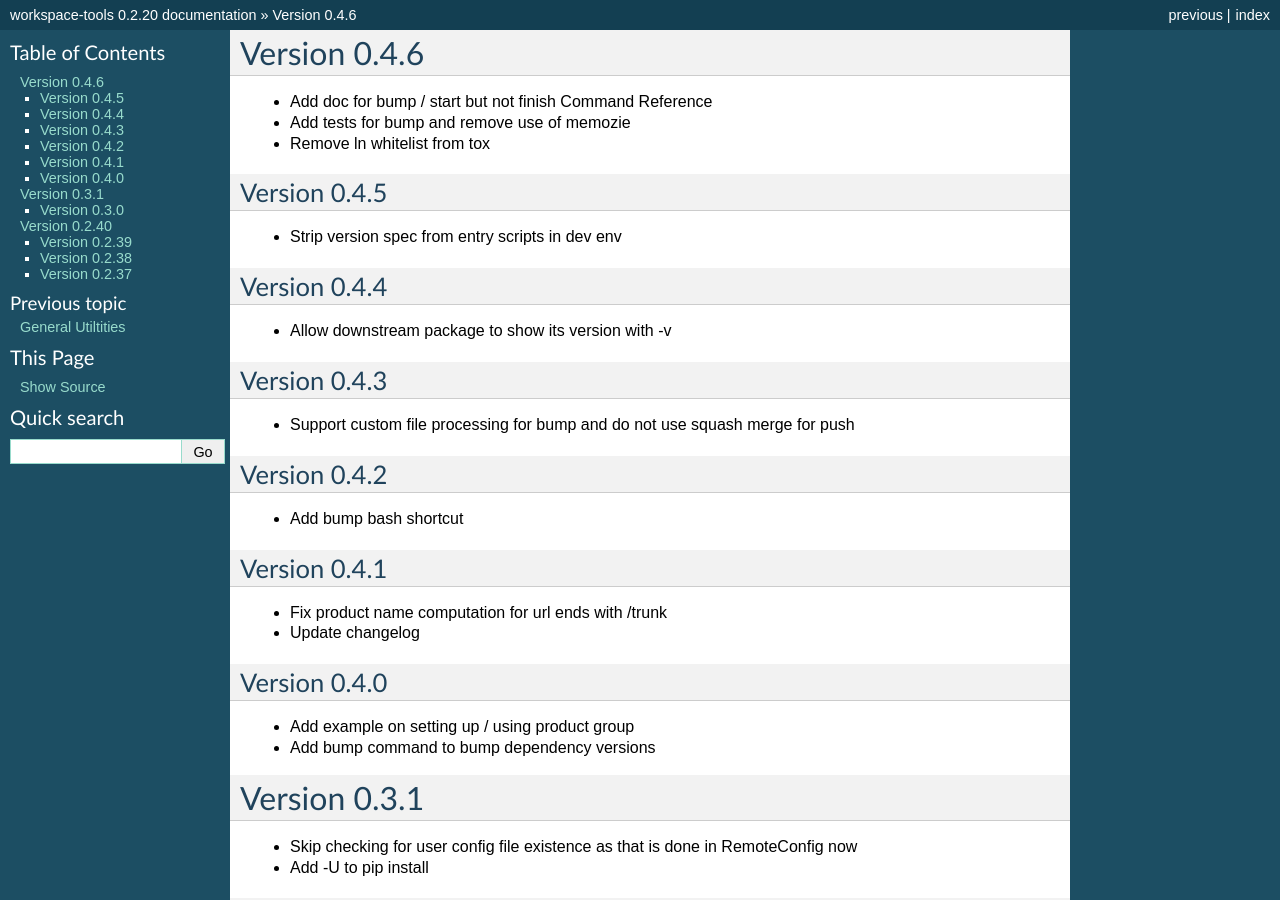
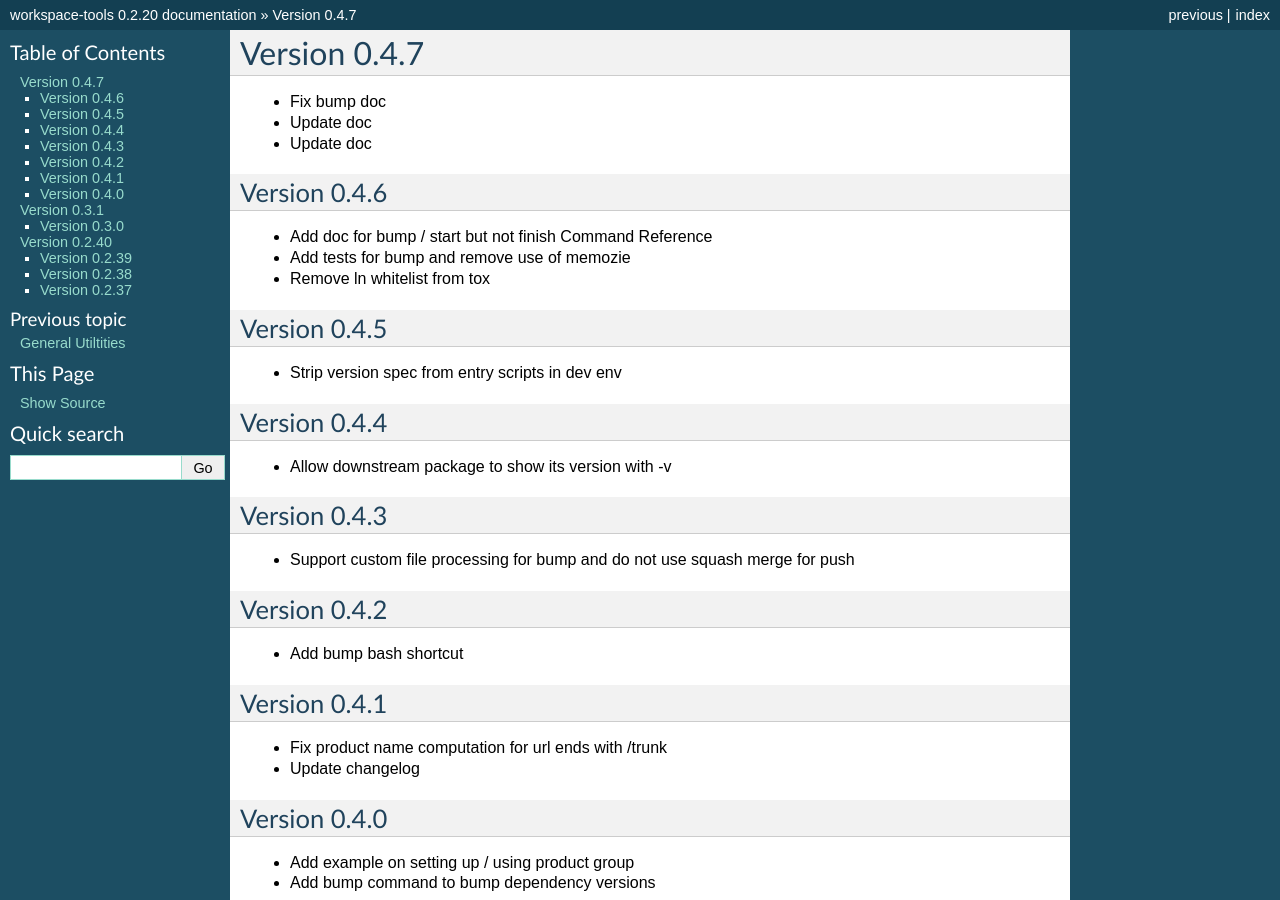
Before and after one commit to maxzheng/workspace-tools, a Sphinx documentation site: the page built from docs/CHANGELOG.rst, in a window 1280 px wide and 900 px high. Built offline with Sphinx 7.4.7, drawn with Linux system fonts in a browser that asks for light colours; some of the changed text lies outside the part shown.

Commit message:
Publish version 0.4.7

```diff
--- a/docs/CHANGELOG.rst
+++ b/docs/CHANGELOG.rst
@@ -1,5 +1,15 @@
+Version 0.4.7
+================================================================================
+
+* Fix bump doc
+
+* Update doc
+
+* Update doc
+
+
 Version 0.4.6
-================================================================================
+--------------------------------------------------------------------------------
 
 * Add doc for bump / start but not finish Command Reference
 
--- a/setup.py
+++ b/setup.py
@@ -10,7 +10,7 @@ def find_files(path):
 
 setuptools.setup(
   name='workspace-tools',
-  version='0.4.6',
+  version='0.4.7',
 
   author='Max Zheng',
   author_email='maxzheng.os @t gmail.com',
```
